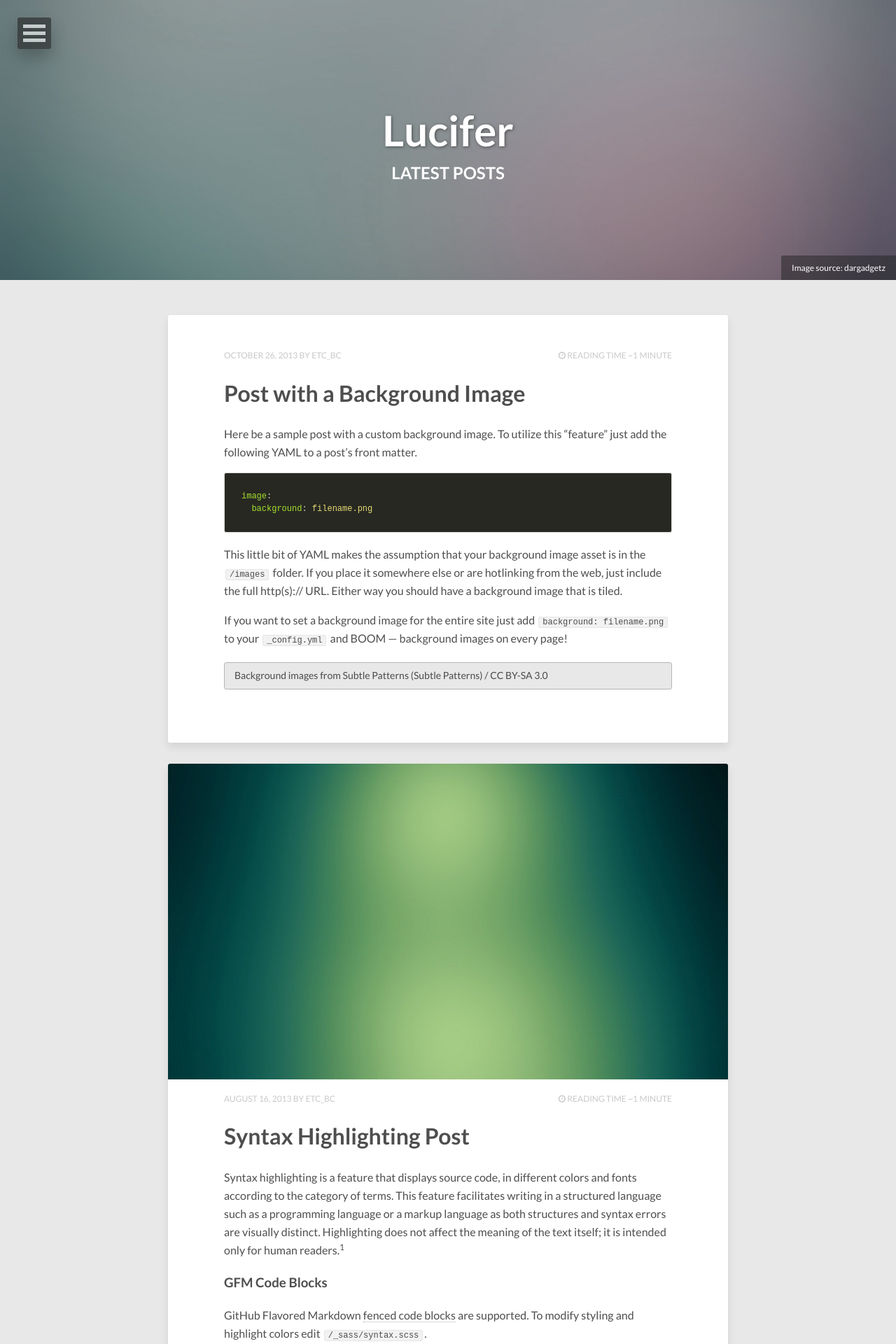
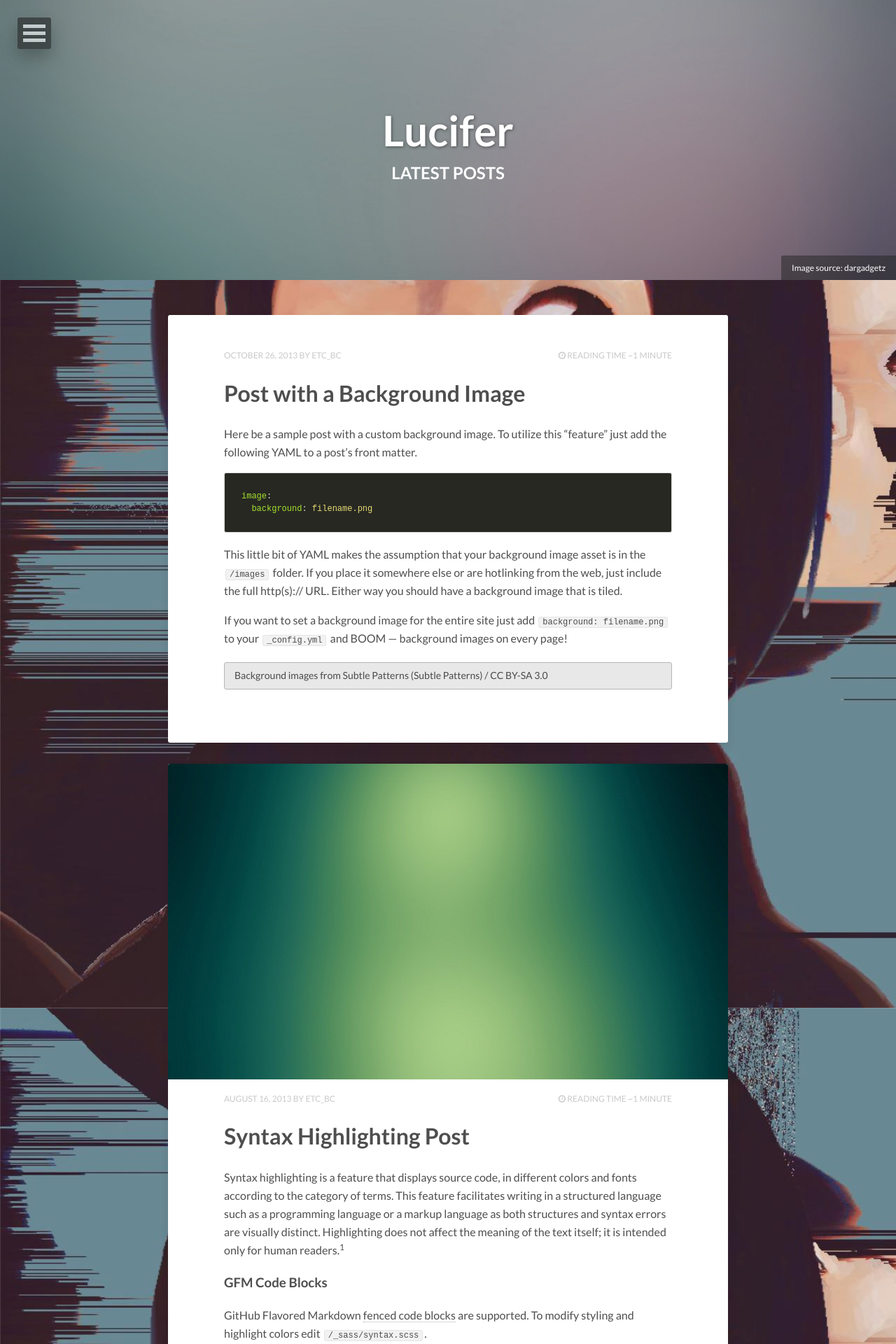
Before and after one commit to quyluaqbvn/quyluaqbvn.github.io, a Jekyll site: the page built from index.html, in a window 1280 px wide. Shown: the top 1920 px of the page at 70% size. Built offline with Jekyll 4.4.1, drawn with Linux system fonts in a browser that asks for light colours; nearby versions of some CDN libraries; the list of posts is cut into pages by our own code.

Commit message:
Update _config.yml

```diff
--- a/_config.yml
+++ b/_config.yml
@@ -26,7 +26,7 @@ owner:
   google_plus:
 
 # Background image to be tiled on all pages
-background: Random Wallpaper Techrum (64).jpg
+background: qưe.jpg
 
 # Analytics and webmaster tools stuff goes here
 google_analytics:
```
